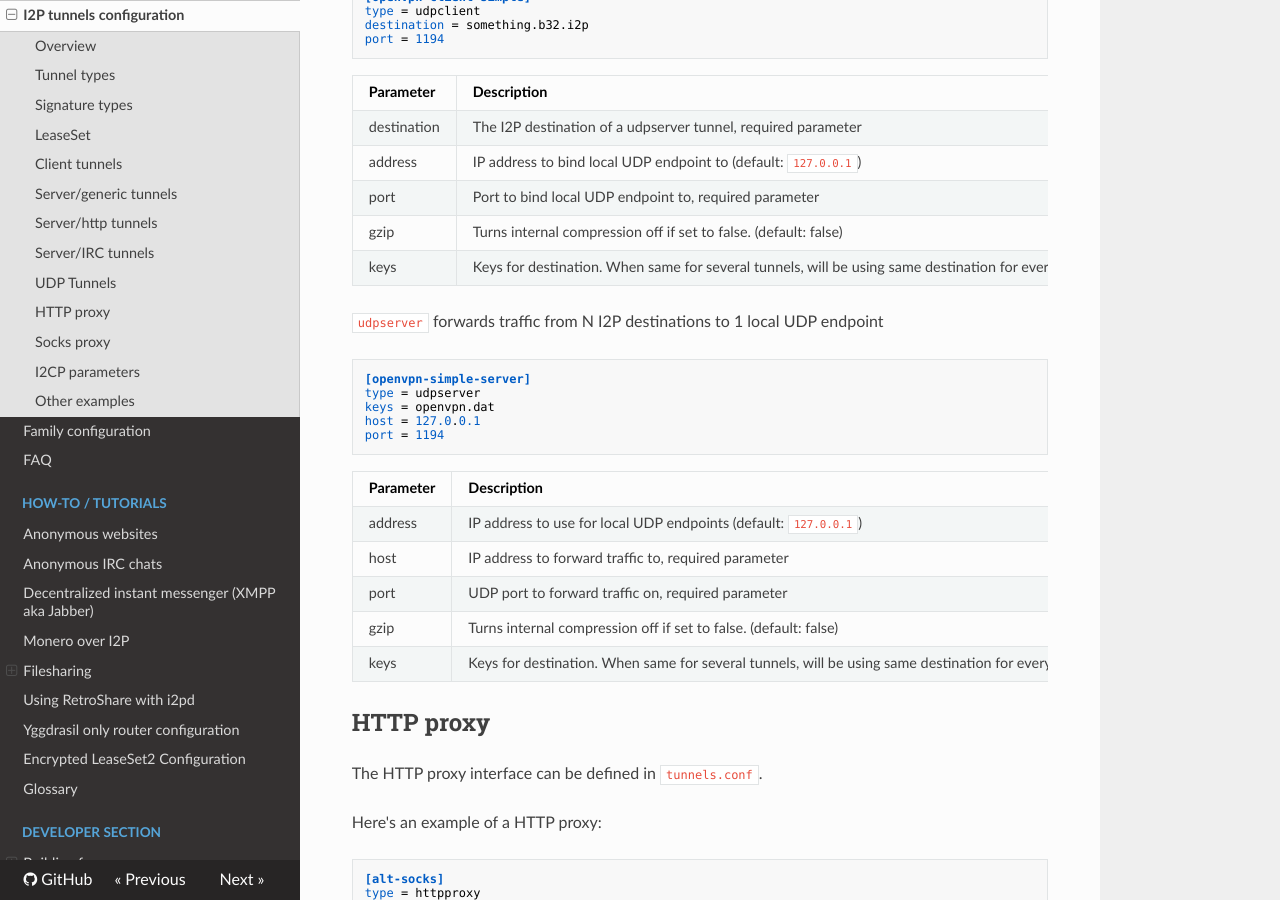
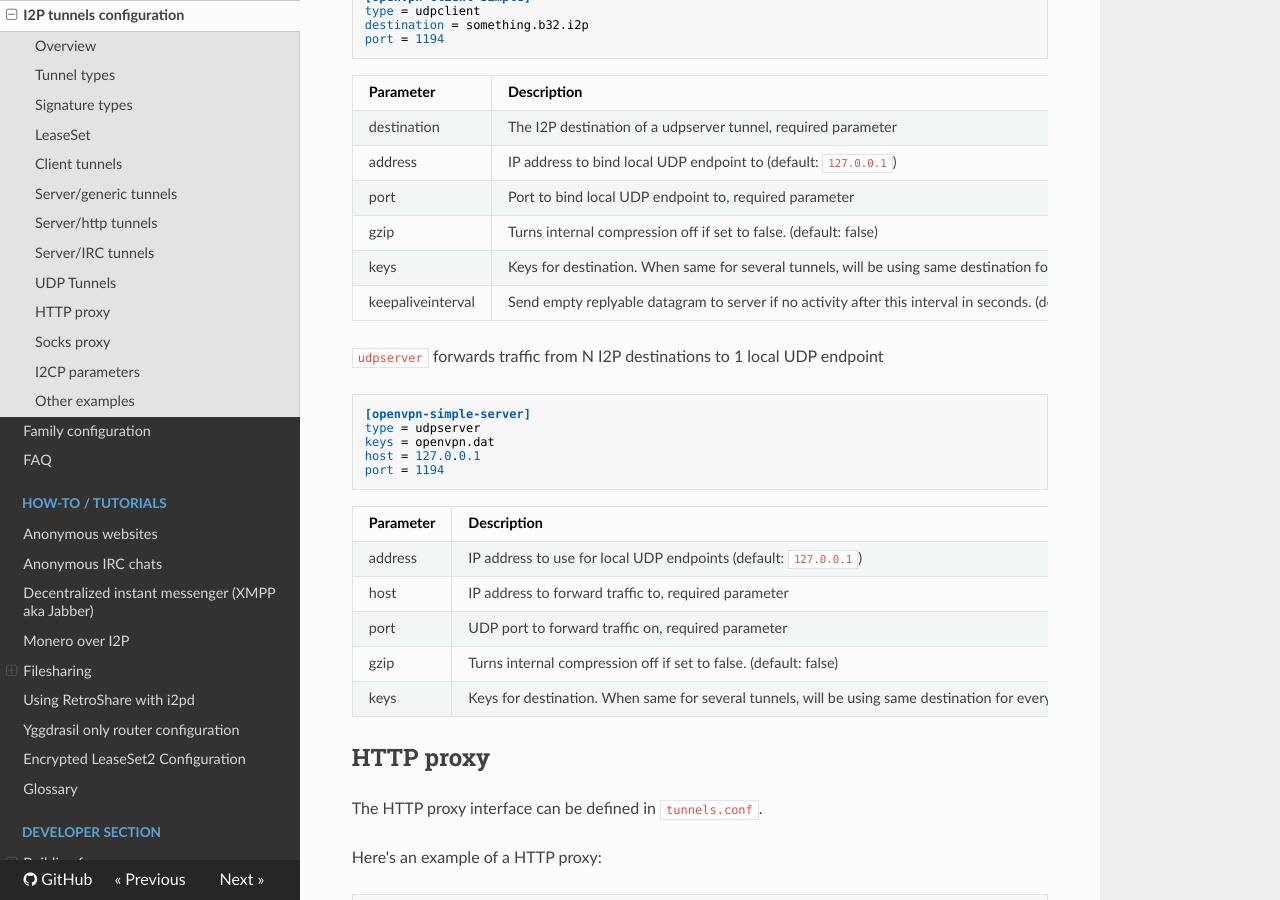
Before and after one commit to PurpleI2P/i2pd_docs_en, an MkDocs documentation site: the page built from docs/user-guide/tunnels.md, in a window 1280 px wide and 900 px high, scrolled down 5565 px. Built offline with MkDocs 1.6.1, drawn with Linux system fonts in a browser that asks for light colours; nearby versions of some CDN libraries.

Commit message:
keepaliveinterval for UDP client tunnel

```diff
--- a/docs/user-guide/tunnels.md
+++ b/docs/user-guide/tunnels.md
@@ -222,7 +222,8 @@ destination         | The I2P destination of a udpserver tunnel, required parame
 address             | IP address to bind local UDP endpoint to (default: `127.0.0.1`)
 port                | Port to bind local UDP endpoint to, required parameter
 gzip                | Turns internal compression off if set to false. (default: false)
-keys                | Keys for destination. When same for several tunnels, will be using same destination for every tunnel.
+keys                | Keys for destination. When same for several tunnels, will be using same destination for every tunnel
+keepaliveinterval   | Send empty replyable datagram to server if no activity after this interval in seconds. (default: 0 - no keep alive)
 
 `udpserver` forwards traffic from N I2P destinations to 1 local UDP endpoint
 
```
